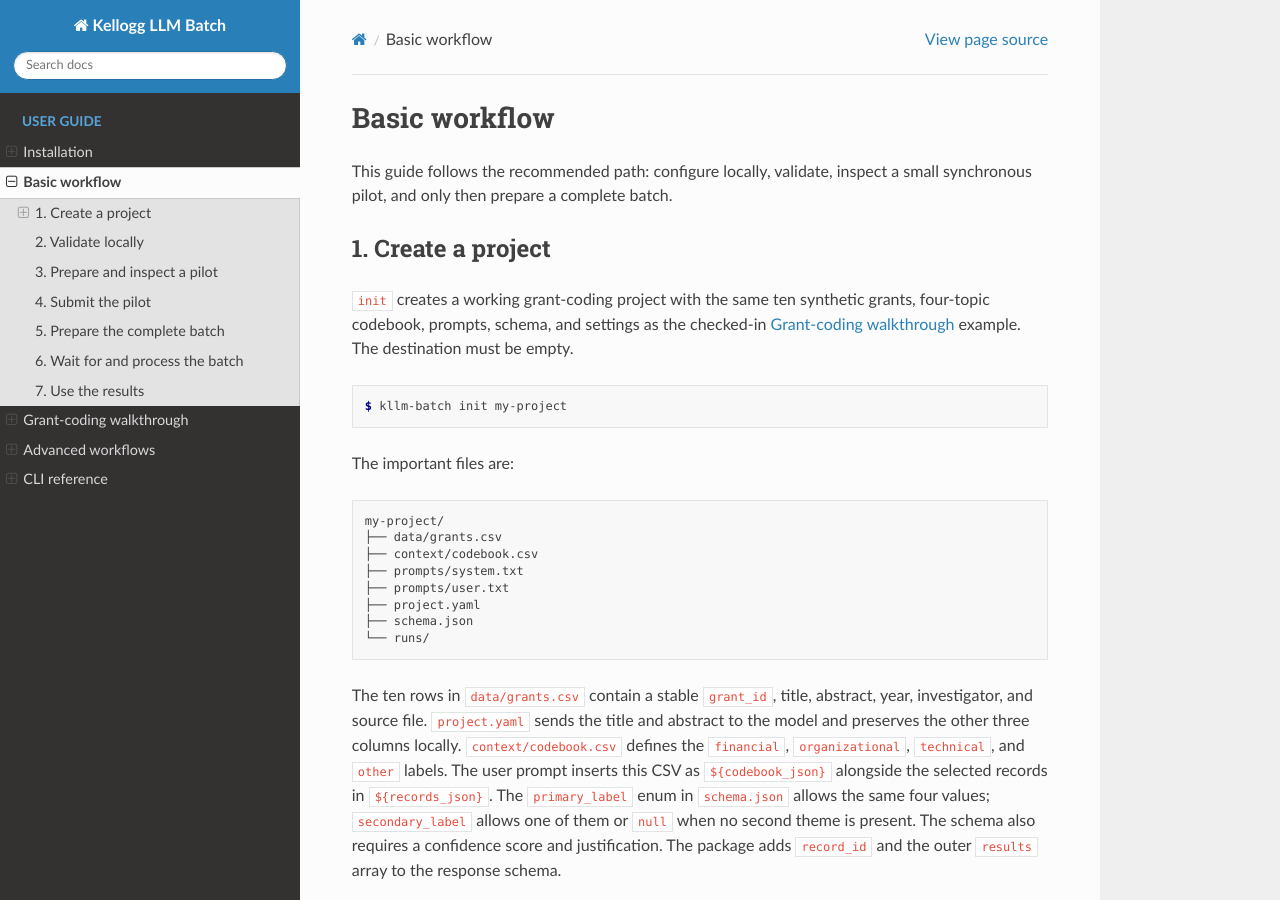
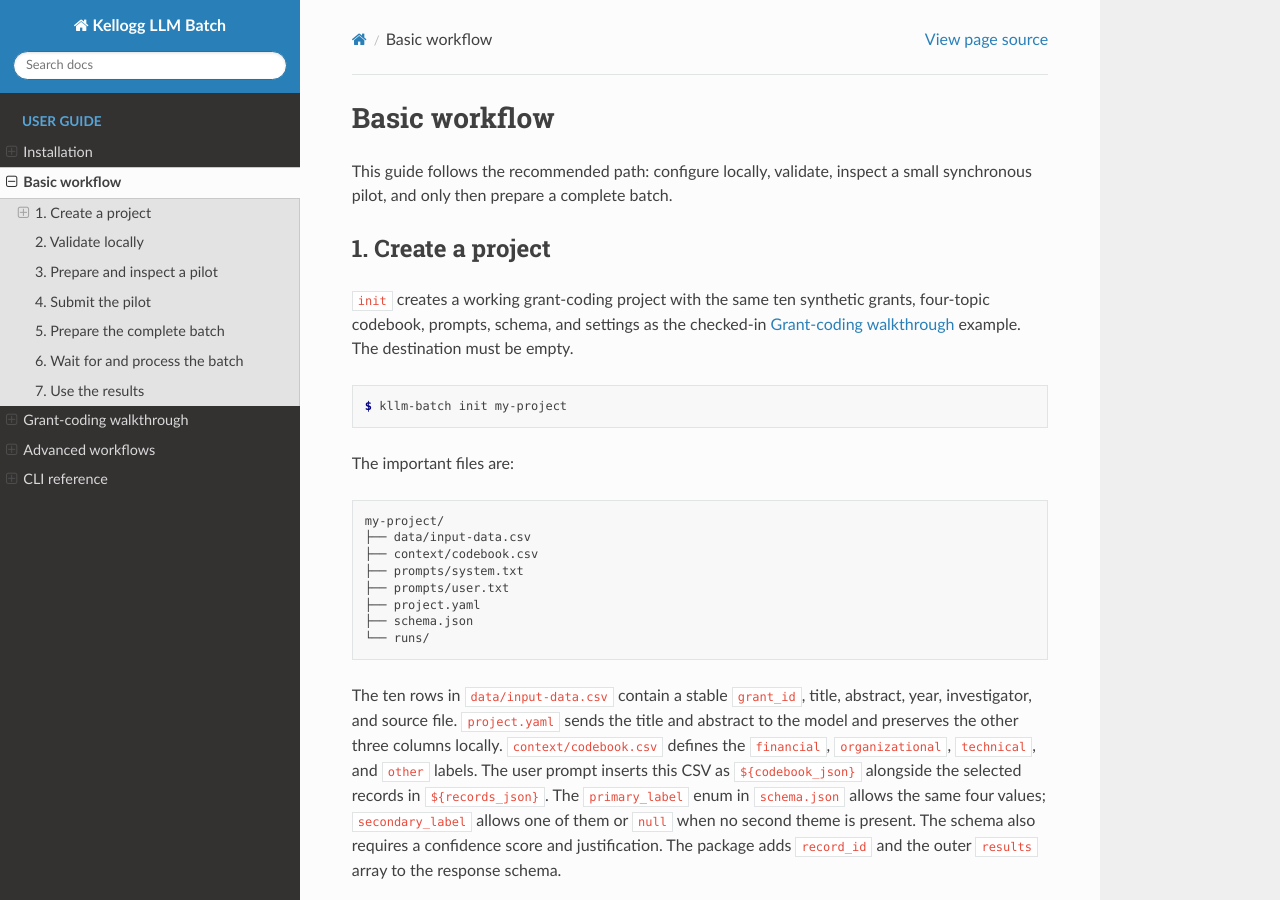
Before and after one commit to rs-kellogg/llm-batch_pipeline, a Sphinx documentation site: the page built from docs/basic.rst, in a window 1280 px wide and 900 px high. Built offline with Sphinx 7.4.7 and the Read the Docs theme 3.1.0, drawn with Linux system fonts in a browser that asks for light colours.

Commit message:
update input file name

```diff
--- a/docs/advanced.rst
+++ b/docs/advanced.rst
@@ -154,7 +154,7 @@ placed in prompts. For example:
 .. code-block:: yaml
 
    input:
-     path: data/grants.csv
+     path: data/input-data.csv
      id_column: grant_id
      fields_sent:
        project_title: project_title
--- a/docs/basic.rst
+++ b/docs/basic.rst
@@ -22,7 +22,7 @@ The important files are:
 .. code-block:: text
 
    my-project/
-   ├── data/grants.csv
+   ├── data/input-data.csv
    ├── context/codebook.csv
    ├── prompts/system.txt
    ├── prompts/user.txt
@@ -30,7 +30,7 @@ The important files are:
    ├── schema.json
    └── runs/
 
-The ten rows in ``data/grants.csv`` contain a stable ``grant_id``, title,
+The ten rows in ``data/input-data.csv`` contain a stable ``grant_id``, title,
 abstract, year, investigator, and source file. ``project.yaml`` sends the
 title and abstract to the model and preserves the other three columns locally.
 ``context/codebook.csv`` defines the ``financial``,
--- a/docs/grant_coding.rst
+++ b/docs/grant_coding.rst
@@ -27,11 +27,11 @@ The project combines five pieces:
 
 .. code-block:: text
 
-   data/grants.csv ──┐
+   data/input-data.csv ──┐
                      ├── prompts ──> provider request ──> validated results
    context/codebook.csv ────────────┘                └── schema.json
 
-* ``data/grants.csv`` contains ten grants identified by ``grant_id``.
+* ``data/input-data.csv`` contains ten grants identified by ``grant_id``.
 * ``project.yaml`` sends each grant's title and abstract to the model while
   preserving year, investigator, and source-file metadata locally.
 * ``context/codebook.csv`` defines the ``financial``, ``organizational``,
```
Also changed, not shown: docs/GUI_PROJECT_BUILDER_PLAN.md (+1 -1 lines), examples/grant_coding/README.md, 9 other files.
